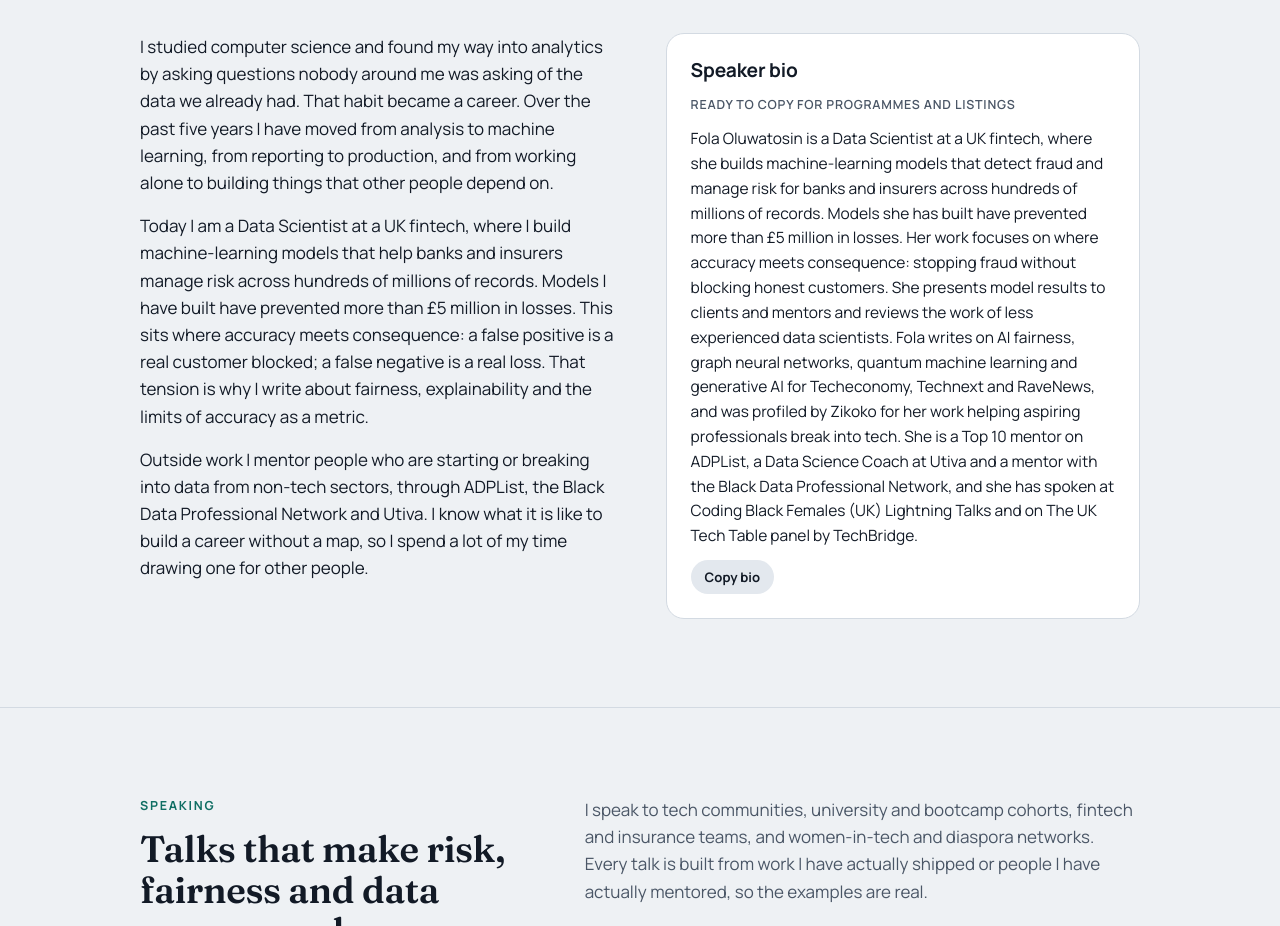
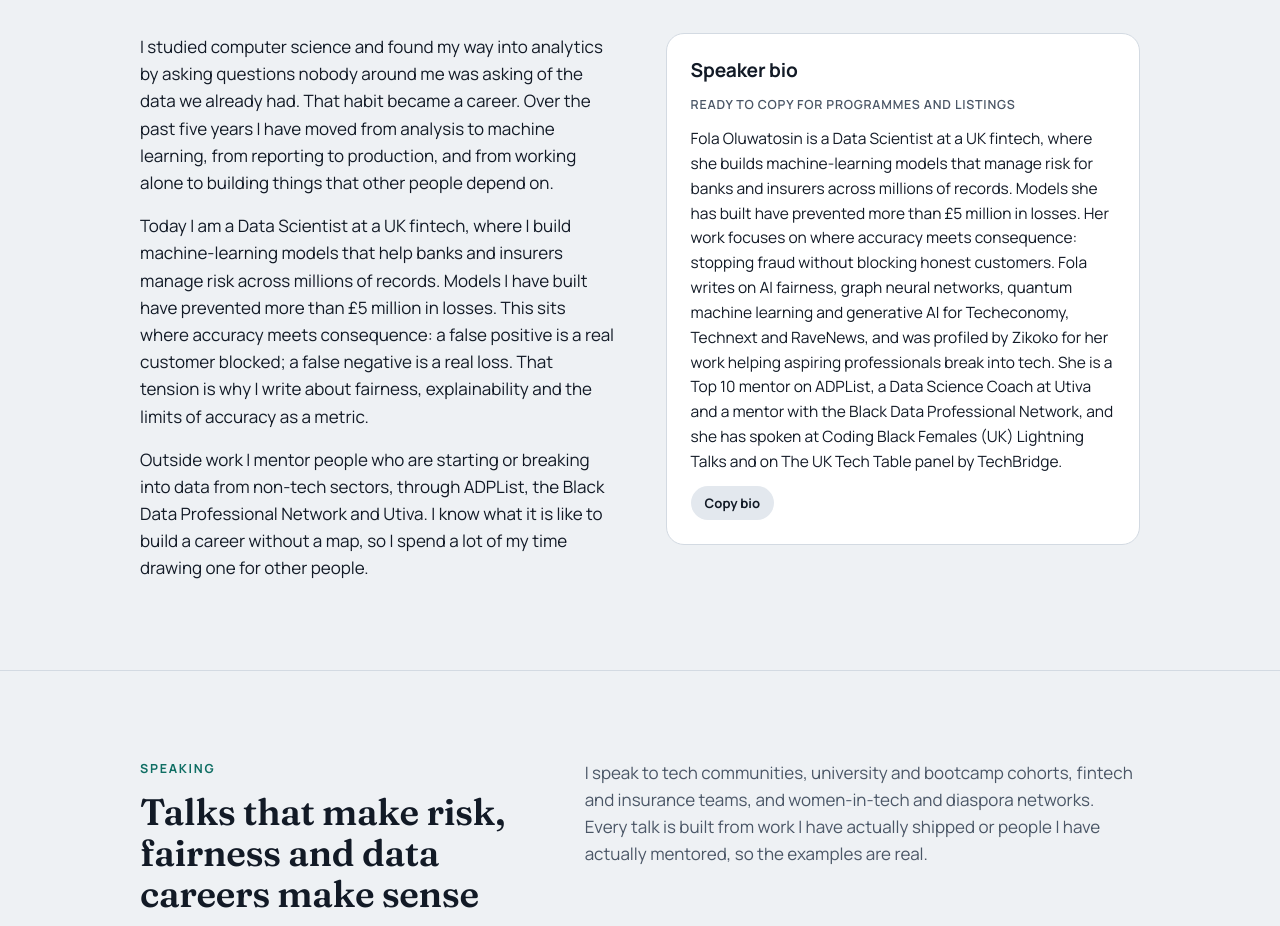
Before and after one commit to SadeTosin/sadetosin.github.io, a plain HTML site: page index.html in a window 1280 px wide. Shown: the part 1332-2258 px from the top of the page. Drawn offline with Linux system fonts and the light colour scheme.

Commit message:
Update index.html

```diff
--- a/index.html
+++ b/index.html
@@ -237,14 +237,14 @@ section:first-of-type{border-top:0}
       <div class="story">
         <div class="text">
           <p>I studied computer science and found my way into analytics by asking questions nobody around me was asking of the data we already had. That habit became a career. Over the past five years I have moved from analysis to machine learning, from reporting to production, and from working alone to building things that other people depend on.</p>
-          <p>Today I am a Data Scientist at a UK fintech, where I build machine-learning models that help banks and insurers manage risk across hundreds of millions of records. Models I have built have prevented more than £5 million in losses. This sits where accuracy meets consequence: a false positive is a real customer blocked; a false negative is a real loss. That tension is why I write about fairness, explainability and the limits of accuracy as a metric.</p>
+          <p>Today I am a Data Scientist at a UK fintech, where I build machine-learning models that help banks and insurers manage risk across millions of records. Models I have built have prevented more than £5 million in losses. This sits where accuracy meets consequence: a false positive is a real customer blocked; a false negative is a real loss. That tension is why I write about fairness, explainability and the limits of accuracy as a metric.</p>
           <p>Outside work I mentor people who are starting or breaking into data from non-tech sectors, through ADPList, the Black Data Professional Network and Utiva. I know what it is like to build a career without a map, so I spend a lot of my time drawing one for other people.</p>
         </div>
         <div>
           <div class="bio-card">
             <h3>Speaker bio</h3>
             <span class="len">Ready to copy for programmes and listings</span>
-            <p id="bio-long">Fola Oluwatosin is a Data Scientist at a UK fintech, where she builds machine-learning models that detect fraud and manage risk for banks and insurers across hundreds of millions of records. Models she has built have prevented more than £5 million in losses. Her work focuses on where accuracy meets consequence: stopping fraud without blocking honest customers. She presents model results to clients and mentors and reviews the work of less experienced data scientists. Fola writes on AI fairness, graph neural networks, quantum machine learning and generative AI for Techeconomy, Technext and RaveNews, and was profiled by Zikoko for her work helping aspiring professionals break into tech. She is a Top 10 mentor on ADPList, a Data Science Coach at Utiva and a mentor with the Black Data Professional Network, and she has spoken at Coding Black Females (UK) Lightning Talks and on The UK Tech Table panel by TechBridge.</p>
+            <p id="bio-long">Fola Oluwatosin is a Data Scientist at a UK fintech, where she builds machine-learning models that manage risk for banks and insurers across millions of records. Models she has built have prevented more than £5 million in losses. Her work focuses on where accuracy meets consequence: stopping fraud without blocking honest customers. Fola writes on AI fairness, graph neural networks, quantum machine learning and generative AI for Techeconomy, Technext and RaveNews, and was profiled by Zikoko for her work helping aspiring professionals break into tech. She is a Top 10 mentor on ADPList, a Data Science Coach at Utiva and a mentor with the Black Data Professional Network, and she has spoken at Coding Black Females (UK) Lightning Talks and on The UK Tech Table panel by TechBridge.</p>
             <button class="copy" type="button" data-copy="bio-long">Copy bio</button>
           </div>
         </div>
```
